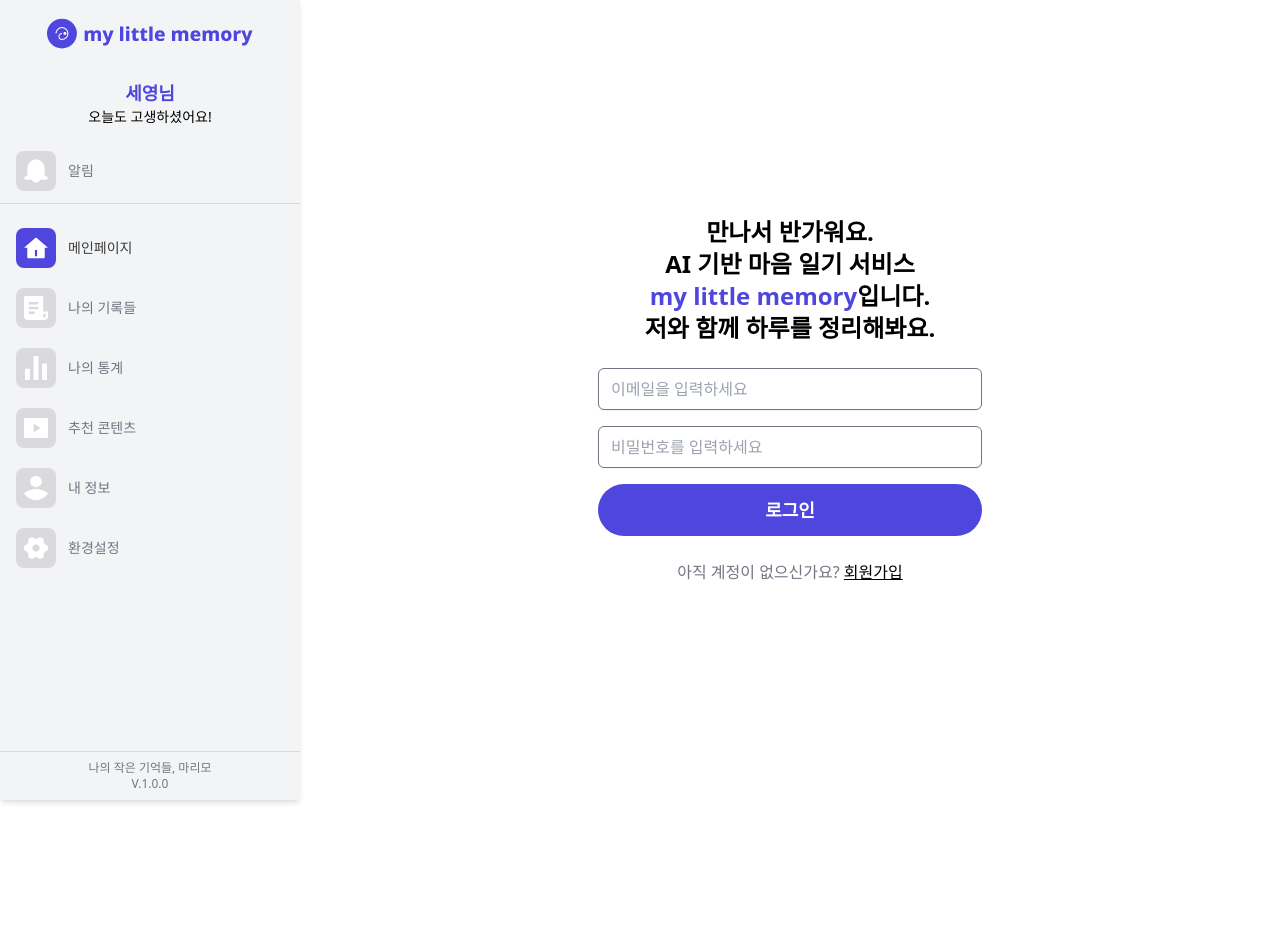
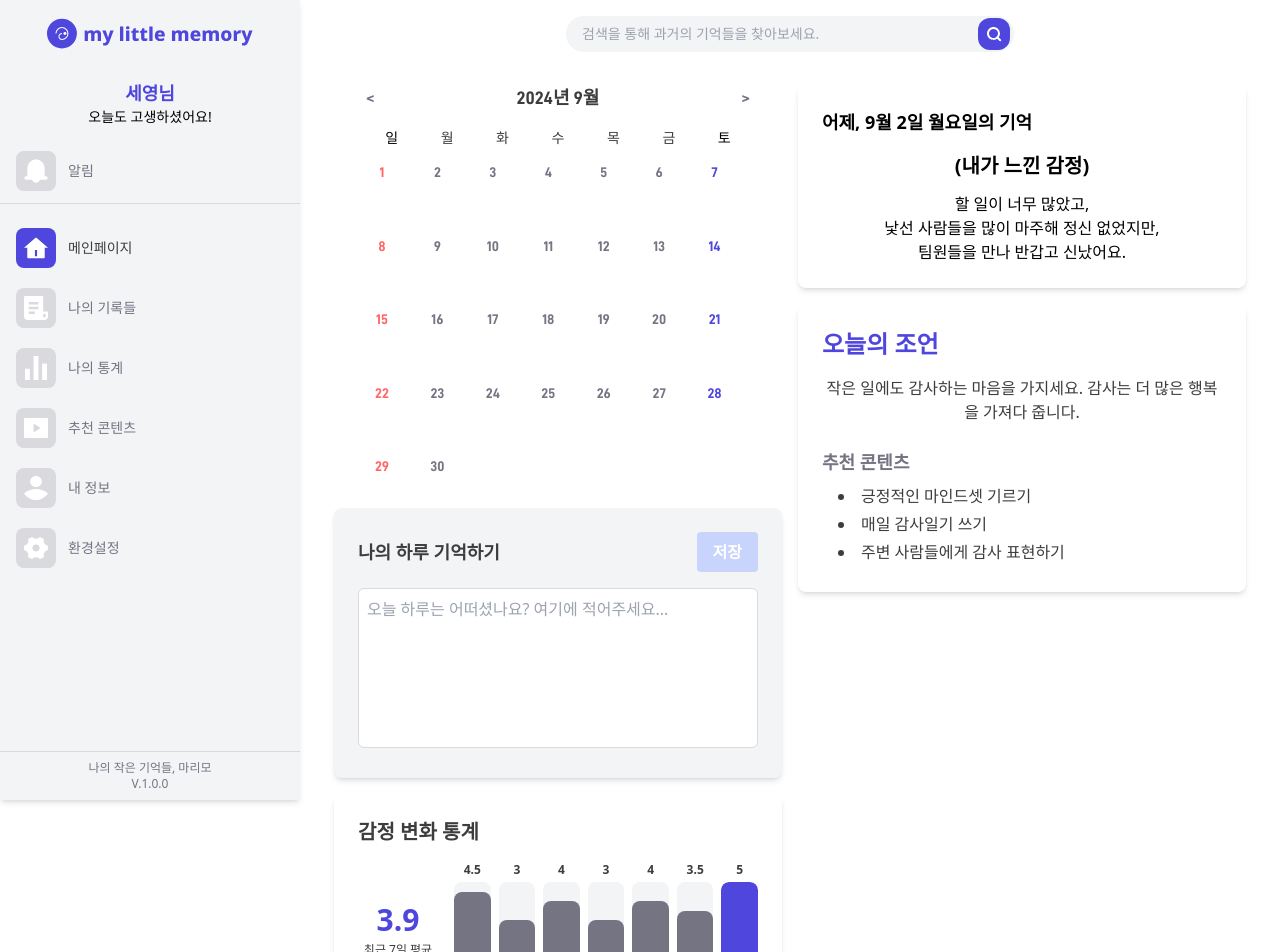
Before and after one commit to ktb-23/malimo-fe, a React (Vite) app: page /main in a window 1280 px wide. Before the commit this address led to /login. Shown: the top 952 px of the page. Before the commit the page ends 800 px from the top, so only its background shows below. Built offline with nearby package versions, Linux system fonts and the light colour scheme.

Commit message:
style: 스타일 수정

```diff
--- a/src/component/Calendar.jsx
+++ b/src/component/Calendar.jsx
@@ -26,15 +26,23 @@ const Calendar = () => {
     for (let i = 1; i <= totalDays; i++) {
       const date = new Date(currentDate.getFullYear(), currentDate.getMonth(), i);
       const isSelected = selectedDate && date.toDateString() === selectedDate.toDateString();
+      const dayOfWeek = date.getDay();
+
+      let dayColor = 'text-gray-300';
+      if (dayOfWeek === 0) dayColor = 'text-red';
+      if (dayOfWeek === 6) dayColor = 'text-blue';
+
       days.push(
         <div
           key={`day-${i}`}
           onClick={() => setSelectedDate(date)}
           className={`h-8 w-8 flex items-center justify-center text-sm cursor-pointer relative
-            ${isSelected ? 'text-blue font-semibold' : 'hover:bg-gray-100'}`}
+            ${isSelected ? 'font-semibold' : 'hover:bg-gray-100'} ${dayColor}`}
         >
           {i}
-          {isSelected && <div className="absolute inset-0 border-2 border-blue rounded-full pointer-events-none"></div>}
+          {isSelected && (
+            <div className="absolute inset-0 border-2 border-blue-500 rounded-full pointer-events-none"></div>
+          )}
         </div>,
       );
     }
@@ -76,15 +84,17 @@ const Calendar = () => {
         </button>
       </div>
       <div className="grid grid-cols-7 gap-1 mb-2">
-        {weekDays.map((day) => (
-          <div key={day} className="text-center text-sm font-medium text-black">
+        {weekDays.map((day, index) => (
+          <div
+            key={day}
+            className={`text-center text-sm font-medium
+              ${index === 0 ? 'text-red-500' : index === 6 ? 'text-blue-500' : 'text-black'}`}
+          >
             {day}
           </div>
         ))}
       </div>
-      <div className="flex flex-col justify-between h-[calc(100%-3rem)] text-gray-300 text-base">
-        {renderCalendar()}
-      </div>
+      <div className="flex flex-col justify-between h-[calc(100%-3rem)] text-base">{renderCalendar()}</div>
     </div>
   );
 };
--- a/src/component/Graph.jsx
+++ b/src/component/Graph.jsx
@@ -1,8 +1,10 @@
-import React from 'react';
+import React, { useState, useEffect } from 'react';
 
 const Graph = () => {
-  // 예시 데이터
-  const data = [
+  const [animate, setAnimate] = useState(false);
+
+  // Original data
+  const originalData = [
     { day: '월', score: 3 },
     { day: '화', score: 4 },
     { day: '수', score: 3.5 },
@@ -12,43 +14,64 @@ const Graph = () => {
     { day: '일', score: 4 },
   ];
 
+  // Get current day of the week as an index starting from Monday (0) to Sunday (6)
+  const getTodayIndex = () => {
+    const today = new Date();
+    const day = today.getDay();
+    // Map Sunday (0) to last in the custom index where Monday is first (0)
+    return day === 0 ? 6 : day - 1;
+  };
+
+  // Rearrange the data so the today’s index day is last
+  const reorderData = (data, todayIndex) => {
+    return data.slice(todayIndex + 1).concat(data.slice(0, todayIndex + 1));
+  };
+
+  const todayIndex = getTodayIndex();
+  const data = reorderData(originalData, todayIndex);
+
   const maxScore = 5;
   const averageScore = data.reduce((sum, item) => sum + item.score, 0) / data.length;
+
+  useEffect(() => {
+    const timer = setTimeout(() => setAnimate(true), 100);
+    return () => clearTimeout(timer);
+  }, []);
+
+  // Determine bar color based on whether the day is today
+  const getBarColor = (index) => {
+    return index === data.length - 1 ? 'bg-blue' : 'bg-gray-300';
+  };
+
+  // Format score to show one decimal place only if necessary
+  const formatScore = (score) => {
+    return score % 1 === 0 ? score.toString() : score.toFixed(1);
+  };
 
   return (
     <div className="bg-white rounded-lg shadow-md p-6 max-w-md mx-auto font-noto-sans-kr">
       <h2 className="text-left text-xl font-bold text-black mb-4">감정 변화 통계</h2>
       <div className="flex items-center space-x-4">
-        {/* 평균 점수 */}
         <div className="flex flex-col items-center justify-center w-20">
           <span className="text-3xl text-blue font-bold">{averageScore.toFixed(1)}</span>
           <span className="text-xs mt-1 text-black text-center">최근 7일 평균</span>
         </div>
 
-        {/* 그래프 */}
         <div className="flex-1">
           <div className="flex items-end space-x-2">
-            {/* 일별 점수 */}
             {data.map((item, index) => (
               <div key={index} className="flex flex-col items-center flex-1">
-                <div className="h-24 w-full bg-gray-100 rounded-t-lg relative">
+                <span className="text-xs mb-1 text-black font-bold">{formatScore(item.score)}</span>
+                <div className="h-24 w-full bg-gray-100 rounded-t-lg relative overflow-hidden">
                   <div
-                    className="absolute bottom-0 w-full bg-gray-300 rounded-t-lg"
-                    style={{ height: `${(item.score / maxScore) * 100}%` }}
+                    className={`absolute bottom-0 w-full rounded-t-lg transition-all duration-1000 ease-out ${
+                      animate ? '' : 'h-0'
+                    } ${getBarColor(index)}`}
+                    style={{ height: animate ? `${(item.score / maxScore) * 100}%` : '0%' }}
                   ></div>
                 </div>
                 <span className="text-xs mt-1">{item.day}</span>
-                <span className="text-xs">{item.score.toFixed(1)}</span>
               </div>
-            ))}
-          </div>
-
-          {/* Y축 레이블 */}
-          <div className="flex justify-between mt-2">
-            {[0, 1, 2, 3, 4, 5].map((score) => (
-              <span key={score} className="text-xs">
-                {score}
-              </span>
             ))}
           </div>
         </div>
--- /dev/null
+++ b/src/containers/Loding.jsx
@@ -0,0 +1,56 @@
+import React from 'react';
+import WebNav from './WebNav';
+import Calendar from '../component/Calendar';
+import InputDiary from '../component/InputDiary';
+import Search from '../component/Search';
+import Graph from '../component/Graph';
+
+const Loading = () => {
+  return (
+    <div className="flex h-screen w-screen">
+      {/* WebNav */}
+      <div className="w-1/4 min-w-[300px] max-w-[300px]">
+        <WebNav />
+      </div>
+
+      {/* Main content area */}
+      <div className="flex-1 grid grid-cols-2 grid-rows-[auto_1fr_1fr_1fr] gap-4 px-8">
+        {/* Search: spans both columns */}
+        <div className="col-span-2 flex items-center justify-center py-4">
+          <div className="w-full max-w-2xl">
+            <Search />
+          </div>
+        </div>
+
+        {/* Calendar: left column, right-aligned */}
+        <div className="flex justify-end items-center pr-4">
+          <div className="w-full max-w-md">
+            <Calendar />
+          </div>
+        </div>
+        {/* InputDiary: left column, right-aligned */}
+        <div className="flex justify-end items-center pr-4">
+          <div className="w-full max-w-md">
+            <InputDiary />
+          </div>
+        </div>
+
+        {/* Graph: left column, right-aligned */}
+        <div className="flex justify-end items-center pr-4">
+          <div className="w-full max-w-md">
+            <Graph />
+          </div>
+        </div>
+
+        {/* Summary: right column, left-aligned */}
+        <div className="flex justify-start items-center pl-4">
+          <div className="w-full max-w-md">
+            <h2 className="text-2xl font-bold mb-6 text-center">로딩중입니다. . .</h2>
+          </div>
+        </div>
+      </div>
+    </div>
+  );
+};
+
+export default Loading;
--- a/src/containers/MainForm.jsx
+++ b/src/containers/MainForm.jsx
@@ -16,37 +16,53 @@ const MainForm = () => {
       </div>
 
       {/* Main content area */}
-      <div className="flex-1 grid grid-cols-2 grid-rows-[1fr_1fr_1fr_1fr]">
-        {/* Search: 2,3 */}
-        <div className="col-span-2 flex items-center justify-center">
-          <div className="w-full max-w-md">
+      <div className="flex-1 grid grid-cols-2 grid-rows-[auto_1fr_1fr] gap-4 px-8">
+        {/* Search: spans both columns */}
+        <div className="col-span-2 flex items-center justify-center py-4">
+          <div className="w-full max-w-2xl">
             <Search />
           </div>
         </div>
 
-        {/* Calendar: 5 */}
-        <div className="col-span-1">
+        {/* Left column: Calendar and InputDiary */}
+        <div className="flex flex-col gap-4">
+          {/* Calendar */}
+          <div className="flex justify-end items-start">
+            <div className="w-full max-w-md">
               <Calendar />
             </div>
+          </div>
 
-        {/* Summary: 6 */}
-        <div className="col-span-1">
+          {/* InputDiary */}
+          <div className="flex justify-end items-start">
+            <div className="w-full max-w-md">
+              <InputDiary />
+            </div>
+          </div>
+
+          {/* Graph */}
+          <div className="flex justify-end items-start">
+            <div className="w-full max-w-md">
+              <Graph />
+            </div>
+          </div>
+        </div>
+
+        {/* Right column: Summary and Advice */}
+        <div className="flex flex-col gap-4">
+          {/* Summary */}
+          <div className="flex justify-start items-start">
+            <div className="w-full max-w-md">
               <Summary />
             </div>
-
-        {/* InputDiary: 8 */}
-        <div className="col-span-1">
-          <InputDiary />
           </div>
 
-        {/* Advice: 9,12 */}
-        <div className="row-span-2 col-span-1">
+          {/* Advice */}
+          <div className="flex justify-start items-start">
+            <div className="w-full max-w-md">
               <Advice />
             </div>
-
-        {/* Graph: 11 */}
-        <div className="col-span-1">
-          <Graph />
+          </div>
         </div>
       </div>
     </div>
--- /dev/null
+++ b/src/containers/MyForm.jsx
@@ -0,0 +1,90 @@
+import React, { useState } from 'react';
+import WebNav from './WebNav';
+import BigButton from '../component/BigButton';
+import Input from '../component/Input';
+
+const MyForm = () => {
+  const [nickname, setNickname] = useState('');
+  // The email value can be hardcoded or fetched directly where necessary since there's no plan to change it in the form.
+  const email = 'user@example.com'; // 예시 이메일, 실제로는 사용자의 실제 이메일로 초기화해야 합니다.
+  const [password, setPassword] = useState('');
+  const [confirmPassword, setConfirmPassword] = useState('');
+
+  const handleSubmit = (e) => {
+    e.preventDefault();
+    // 여기에 정보 수정 로직을 구현합니다.
+    console.log('정보 수정:', { nickname, password, confirmPassword });
+    // API 호출 등의 로직을 추가할 수 있습니다.
+  };
+
+  const handleNicknameChange = () => {
+    // 닉네임 변경 로직을 구현합니다.
+    console.log('닉네임 변경:', nickname);
+    // API 호출 등의 로직을 추가할 수 있습니다.
+  };
+
+  return (
+    <div className="flex h-screen w-screen">
+      {/* WebNav */}
+      <div className="w-1/4 min-w-[300px] max-w-[300px]">
+        <WebNav />
+      </div>
+
+      {/* My Information Form Area */}
+      <div className="flex-1 flex items-center justify-center">
+        <div className="w-full max-w-md p-8">
+          <h2 className="text-2xl font-bold mb-6 text-center text-blue">세영님의 페이지</h2>
+          <br />
+          <form onSubmit={handleSubmit}>
+            <div className="mb-4 relative">
+              <Input
+                type="text"
+                placeholder="닉네임"
+                value={nickname}
+                onChange={(e) => setNickname(e.target.value)}
+                name="nickname"
+                required
+                className="pr-20"
+              />
+              <button
+                type="button"
+                onClick={handleNicknameChange}
+                className="absolute right-2 top-1/2 transform -translate-y-1/2 px-3 py-1 bg-blue text-white text-sm rounded hover:bg-blue-dark"
+              >
+                변경
+              </button>
+            </div>
+            <div className="mb-4">
+              <Input
+                type="email"
+                placeholder="이메일"
+                value={email}
+                readOnly
+                name="email"
+                required
+                className="bg-gray-100 cursor-not-allowed"
+              />
+            </div>
+            <Input
+              type="password"
+              placeholder="비밀번호 변경"
+              value={password}
+              onChange={(e) => setPassword(e.target.value)}
+              name="password"
+            />
+            <Input
+              type="password"
+              placeholder="비밀번호 확인"
+              value={confirmPassword}
+              onChange={(e) => setConfirmPassword(e.target.value)}
+              name="confirmPassword"
+            />
+            <BigButton type="submit">정보 수정</BigButton>
+          </form>
+        </div>
+      </div>
+    </div>
+  );
+};
+
+export default MyForm;
--- a/src/containers/WebNav.jsx
+++ b/src/containers/WebNav.jsx
@@ -1,4 +1,5 @@
 import React, { useState } from 'react';
+import { useNavigate } from 'react-router-dom';
 import Navbttn from '../component/Navbttn';
 import HomeIcon from '../image/Homeicon.svg';
 import ListIcon from '../image/Listicon.svg';
@@ -11,6 +12,18 @@ import Logo from '../image/Logo.svg';
 
 const WebNav = () => {
   const [activeButton, setActiveButton] = useState('home');
+  const navigate = useNavigate();
+
+  const handleNavClick = (id) => {
+    setActiveButton(id);
+    if (id === 'mypage') {
+      navigate('/myform');
+    }
+    if (id === 'home') {
+      navigate('/main');
+    }
+    // 다른 버튼들에 대한 네비게이션 로직도 여기에 추가할 수 있습니다.
+  };
 
   const navButtons = [
     { id: 'home', icon: <img src={HomeIcon} alt="Home" />, text: '메인페이지' },
@@ -35,7 +48,7 @@ const WebNav = () => {
             isActive={activeButton === 'alert'}
             icon={<img src={Bellicon} alt="Bell" />}
             text={'알림'}
-            onClick={() => setActiveButton('alert')}
+            onClick={() => handleNavClick('alert')}
           />
         </div>
       </div>
@@ -46,7 +59,7 @@ const WebNav = () => {
             isActive={activeButton === button.id}
             icon={button.icon}
             text={button.text}
-            onClick={() => setActiveButton(button.id)}
+            onClick={() => handleNavClick(button.id)}
           />
         ))}
       </div>
--- a/src/routes/router.jsx
+++ b/src/routes/router.jsx
@@ -4,16 +4,19 @@ import LoginMainForm from '../containers/LoginMainForm';
 import LoginForm from '../containers/LoginForm';
 import SignupForm from '../containers/SignupForm';
 import MainForm from '../containers/MainForm';
+import MyForm from '../containers/MyForm';
 
 const AppRouter = () => {
-  const isAuthenticated = false; // 예시: 실제로는 상태 관리 로직이 필요합니다.
+  // const isAuthenticated = false; // 예시: 실제로는 상태 관리 로직이 필요합니다.
 
   return (
     <Routes>
       <Route path="/" element={<LoginMainForm />} />
       <Route path="/login" element={<LoginForm />} />
       <Route path="/signup" element={<SignupForm />} />
-      <Route path="/main" element={isAuthenticated ? <MainForm /> : <Navigate to="/login" replace />} />
+      <Route path="/main" element={<MainForm />} />
+      <Route path="/myform" element={<MyForm />} />
+
       <Route path="*" element={<Navigate to="/" replace />} />
     </Routes>
   );
```
Lines whose indentation alone changed are shown as unchanged.
